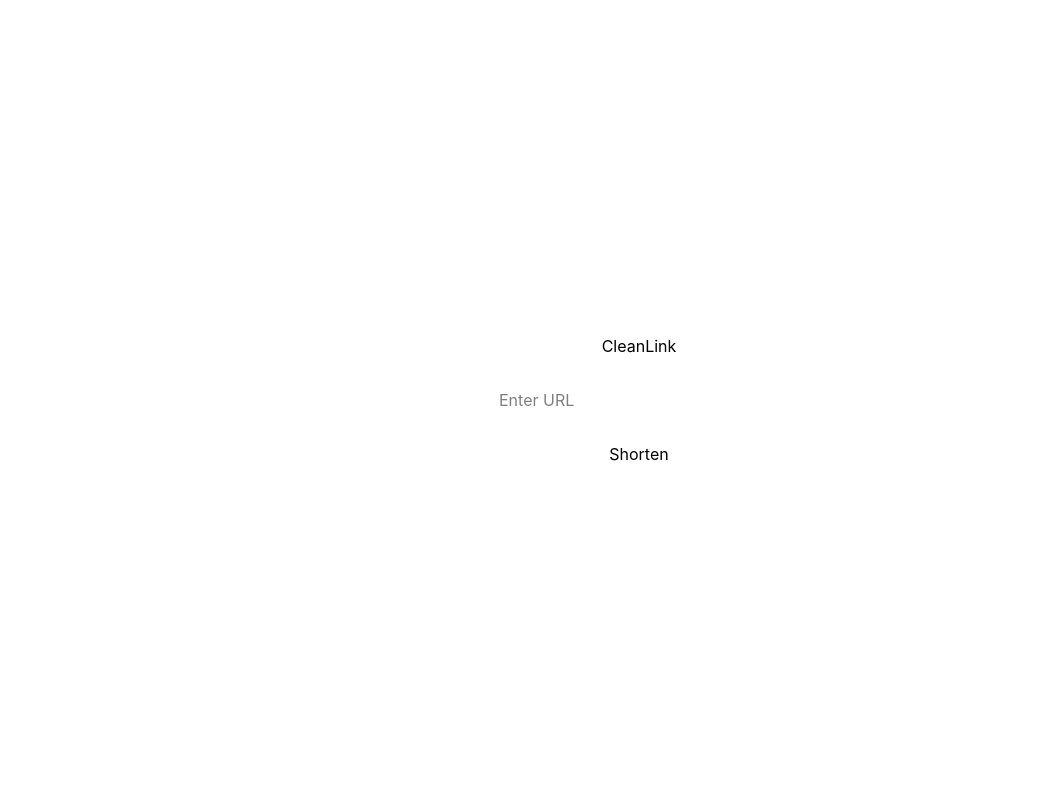
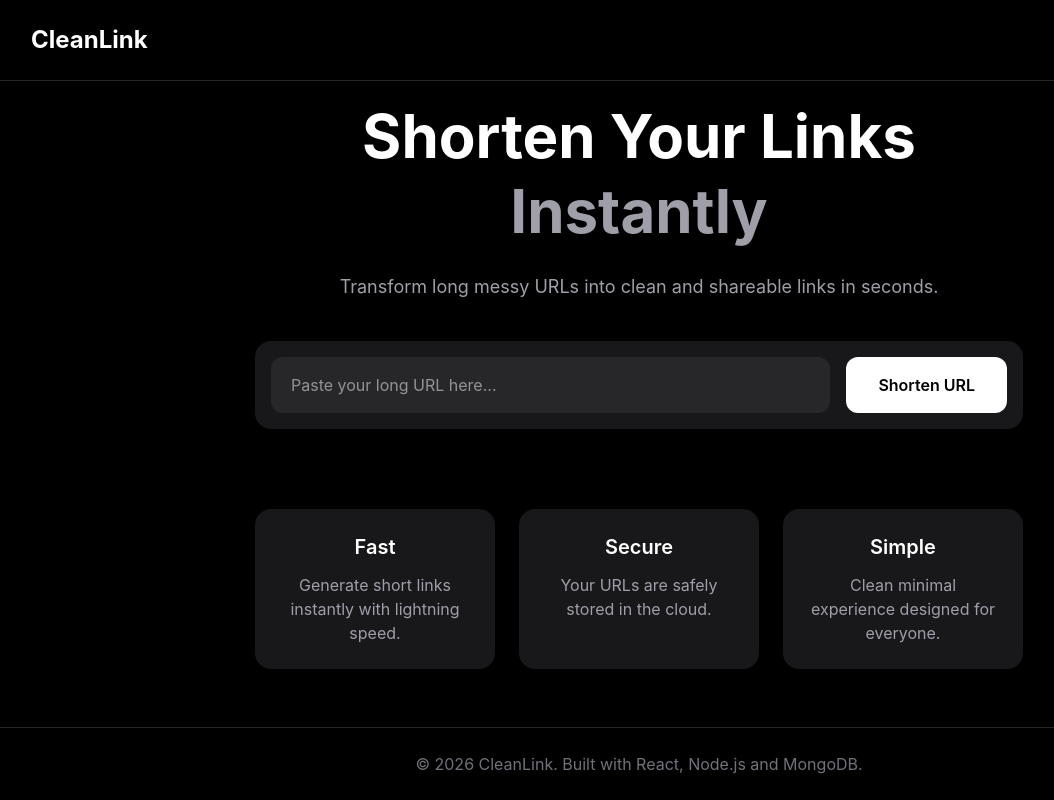
Before and after one commit to indu2809/cleanlink, a React (Vite) app in the folder client/: page / in a window 1280 px wide. Shown: the whole page, without its empty margins (1-1055 px from the left). Built offline with nearby package versions, Linux system fonts and the light colour scheme.

Commit message:
final MVP before deployment

```diff
--- a/client/src/App.jsx
+++ b/client/src/App.jsx
@@ -2,11 +2,31 @@ import { useState } from "react";
 import axios from "axios";
 
 function App() {
+
   const [url, setUrl] = useState("");
   const [shortUrl, setShortUrl] = useState("");
+  const [loading, setLoading] = useState(false);
+  const [copied, setCopied] = useState(false);
+  const [error, setError] = useState("");
 
 const handleShorten = async () => {
+
   try {
+
+    new URL(url);
+
+  } catch {
+
+    setError("Please enter a valid URL");
+    return;
+  }
+
+  try {
+
+    setLoading(true);
+    setError("");
+    setCopied(false);
+
     const response = await axios.post(
       "http://localhost:5000/shorten",
       {
@@ -17,43 +37,162 @@ function App() {
     setShortUrl(response.data.shortUrl);
 
   } catch (error) {
+
     console.log(error);
+    setError("Something went wrong");
+
+  } finally {
+
+    setLoading(false);
+
   }
+};
+  const handleCopy = async () => {
+
+    await navigator.clipboard.writeText(shortUrl);
+
+    setCopied(true);
+
+    setTimeout(() => {
+      setCopied(false);
+    }, 2000);
   };
 
   return (
-    <div
-      style={{
-        height: "100vh",
-        display: "flex",
-        flexDirection: "column",
-        justifyContent: "center",
-        alignItems: "center",
-        gap: "20px",
-      }}
-    >
-      <h1>CleanLink</h1>
+    <div className="bg-black text-white min-h-screen flex flex-col">
+
+      {/* Navbar */}
+      <nav className="flex items-center justify-between px-8 py-6 border-b border-zinc-800">
+
+        <h1 className="text-2xl font-bold">
+          CleanLink
+        </h1>
+
+      </nav>
+
+      {/* Hero */}
+      <main className="flex-1 flex items-center justify-center px-4">
+
+        <div className="max-w-3xl w-full text-center">
+
+          <h1 className="text-6xl font-bold leading-tight mb-6">
+            Shorten Your Links
+            <span className="text-zinc-400"> Instantly</span>
+          </h1>
+
+          <p className="text-zinc-400 text-lg mb-10 max-w-2xl mx-auto">
+            Transform long messy URLs into clean and shareable links in seconds.
+          </p>
+
+          {/* URL Box */}
+          <div className="bg-zinc-900 p-4 rounded-2xl shadow-2xl">
+
+            <div className="flex flex-col md:flex-row gap-4">
 
               <input
                 type="text"
-        placeholder="Enter URL"
+                placeholder="Paste your long URL here..."
                 value={url}
                 onChange={(e) => setUrl(e.target.value)}
-        style={{
-          padding: "10px",
-          width: "300px",
-        }}
+                className="flex-1 px-5 py-4 rounded-xl bg-zinc-800 outline-none"
               />
 
-      <button onClick={handleShorten}>
-        Shorten
+              <button
+                onClick={handleShorten}
+                className="bg-white text-black px-8 py-4 rounded-xl font-semibold hover:scale-105 transition"
+              >
+
+                {loading ? "Loading..." : "Shorten URL"}
+
               </button>
 
+            </div>
+
+            {error && (
+              <p className="text-red-400 mt-4 text-left">
+                {error}
+              </p>
+            )}
+
             {shortUrl && (
-        <a href={shortUrl} target="_blank">
+              <div className="mt-6 bg-zinc-800 p-4 rounded-xl text-left">
+
+                <p className="text-zinc-400 mb-2">
+                  Your Short URL
+                </p>
+
+                <div className="flex flex-col md:flex-row gap-4 md:items-center justify-between">
+
+                  <a
+                    href={shortUrl}
+                    target="_blank"
+                    className="text-blue-400 break-all"
+                  >
                     {shortUrl}
                   </a>
+
+                  <button
+                    onClick={handleCopy}
+                    className="bg-white text-black px-5 py-2 rounded-lg font-medium"
+                  >
+                    {copied ? "Copied!" : "Copy"}
+                  </button>
+
+                </div>
+
+              </div>
             )}
+
+          </div>
+
+          {/* Features */}
+          <div className="grid md:grid-cols-3 gap-6 mt-20">
+
+            <div className="bg-zinc-900 p-6 rounded-2xl">
+              <h3 className="text-xl font-semibold mb-3">
+                Fast
+              </h3>
+
+              <p className="text-zinc-400">
+                Generate short links instantly with lightning speed.
+              </p>
+            </div>
+
+            <div className="bg-zinc-900 p-6 rounded-2xl">
+              <h3 className="text-xl font-semibold mb-3">
+                Secure
+              </h3>
+
+              <p className="text-zinc-400">
+                Your URLs are safely stored in the cloud.
+              </p>
+            </div>
+
+            <div className="bg-zinc-900 p-6 rounded-2xl">
+              <h3 className="text-xl font-semibold mb-3">
+                Simple
+              </h3>
+
+              <p className="text-zinc-400">
+                Clean minimal experience designed for everyone.
+              </p>
+            </div>
+
+          </div>
+
+        </div>
+
+      </main>
+
+      {/* Footer */}
+      <footer className=" mt-10 border-t border-zinc-800 py-6 text-center text-zinc-500">
+
+        <p>
+          © 2026 CleanLink. Built with React, Node.js and MongoDB.
+        </p>
+
+      </footer>
+
     </div>
   );
 }
```
Lines whose indentation alone changed are shown as unchanged.
